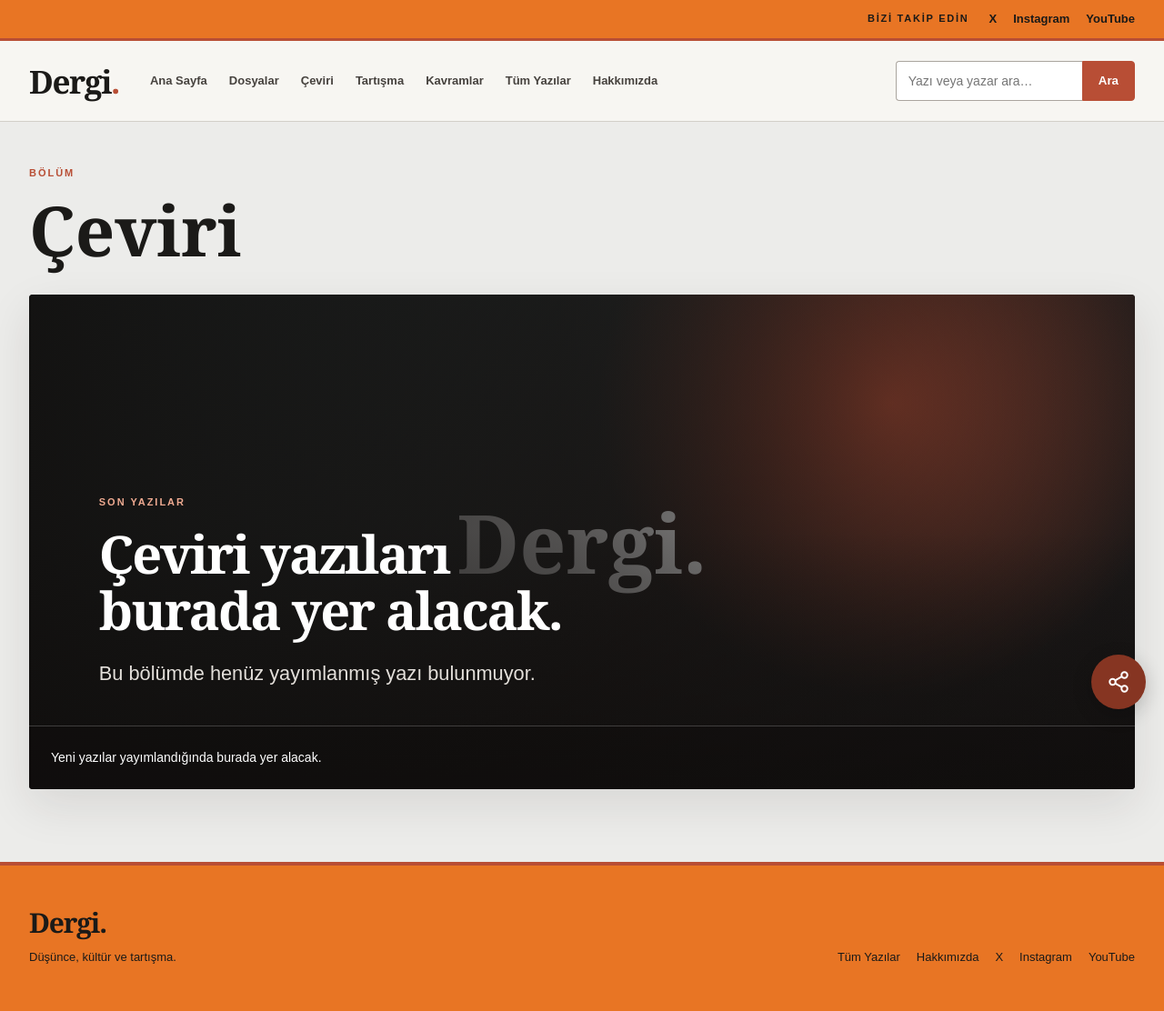
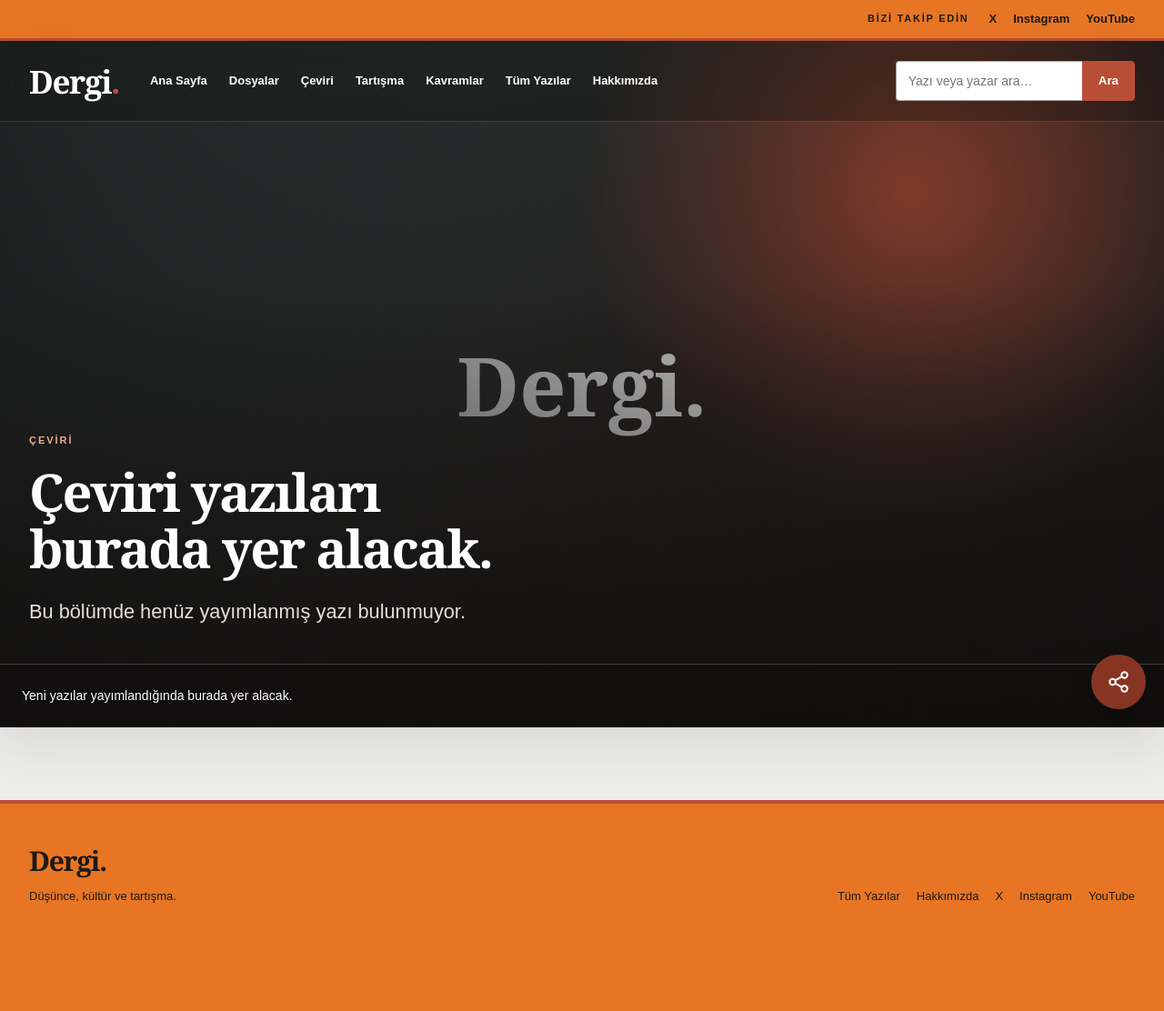
Before and after one commit to MelihP/dergi-sitesi, a Django app: page /?bolum=ceviri in a window 1280 px wide. Shown: the whole page at 91% size. After the commit the page ends 993 px from the top, so only its background shows below. Run offline with Django 5.2, Linux system fonts and the light colour scheme; data comes from the database, SQL or seed files in the repository; data that the repository does not hold is empty.

Commit message:
slider tam ekran oldu

```diff
--- a/articles/forms.py
+++ b/articles/forms.py
@@ -23,6 +23,9 @@ class ArticleAdminForm(forms.ModelForm):
     class Meta:
         model = Article
         fields = "__all__"
+        help_texts = {
+            "cover": "Tam ekran manşet için en az 1920 × 1080 piksel, tercihen 2560 × 1440 piksel yatay fotoğraf yükleyin. Küçük fotoğraflar büyütüldüğünde bulanık görünür.",
+        }
 
     class Media:
         css = {
--- a/articles/static/articles/css/style.css
+++ b/articles/static/articles/css/style.css
@@ -383,8 +383,8 @@ select:focus-visible {
 }
 
 @keyframes slider-reveal {
-    from { opacity: 0.35; transform: scale(1.01); }
-    to { opacity: 1; transform: scale(1); }
+    from { opacity: 0.35; }
+    to { opacity: 1; }
 }
 
 .hero-image,
@@ -1808,3 +1808,15 @@ select:focus-visible {
     .home-page .header-content { background: var(--surface); color: var(--text); padding: 16px; }
     .home-page .header-content .main-nav a { color: var(--text); }
 }
+
+/* Keep photographic detail visible while retaining contrast behind the text. */
+.featured-slider .hero-overlay {
+    background:
+        linear-gradient(90deg, rgba(16, 14, 13, 0.72), rgba(16, 14, 13, 0.3) 55%, rgba(16, 14, 13, 0.08)),
+        linear-gradient(0deg, rgba(16, 14, 13, 0.8), transparent 65%);
+}
+@media (max-width: 680px) {
+    .featured-slider .hero-overlay {
+        background: linear-gradient(0deg, rgba(16, 14, 13, 0.92), rgba(16, 14, 13, 0.48) 70%, rgba(16, 14, 13, 0.2));
+    }
+}
--- a/articles/templates/articles/home.html
+++ b/articles/templates/articles/home.html
@@ -2,22 +2,15 @@
 
 {% block title %}{% if section_title %}{{ section_title }} | {% endif %}Dergi{% endblock %}
 
-{% block body_class %}{% if not section_title %}home-page{% endif %}{% endblock %}
+{% block body_class %}home-page{% endblock %}
 
 {% block content %}
-
-    {% if section_title %}
-        <div class="category-heading">
-            <span class="eyebrow">BÖLÜM</span>
-            <h1>{{ section_title }}</h1>
-        </div>
-    {% endif %}
 
     {% if featured %}
         <section class="featured-slider"
                  data-slider
                  data-autoplay="6000"
-                 aria-label="Son eklenen beş yazı"
+                 aria-label="{% if section_title %}{{ section_title }} — {% endif %}Son eklenen beş yazı"
                  aria-roledescription="karusel">
 
             <div class="slider-track" aria-live="off">
@@ -102,7 +95,7 @@
                 </div>
                 <div class="hero-overlay" aria-hidden="true"></div>
                 <div class="hero-content">
-                    <span class="eyebrow">SON YAZILAR</span>
+                    <span class="eyebrow">{% if section_title %}{{ section_title }}{% else %}SON YAZILAR{% endif %}</span>
                     <h2>{% if section_title %}{{ section_title }} yazıları burada yer alacak.{% else %}Son yazılar{% endif %}</h2>
                     <p>Bu bölümde henüz yayımlanmış yazı bulunmuyor.</p>
                 </div>
```
